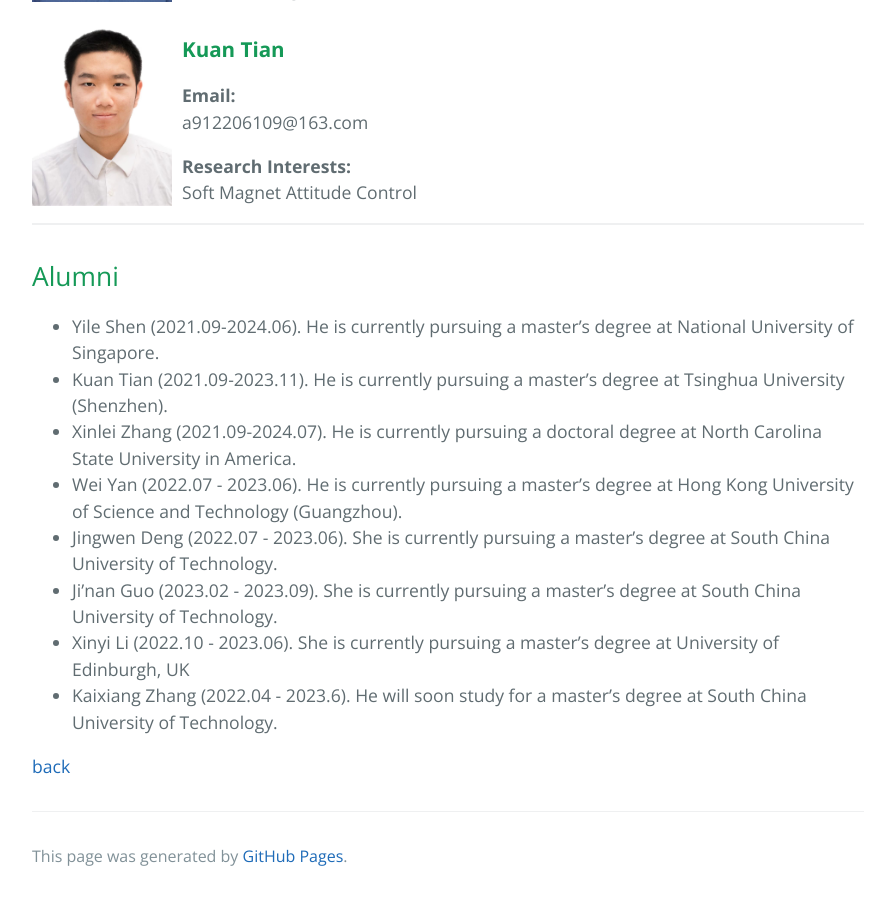
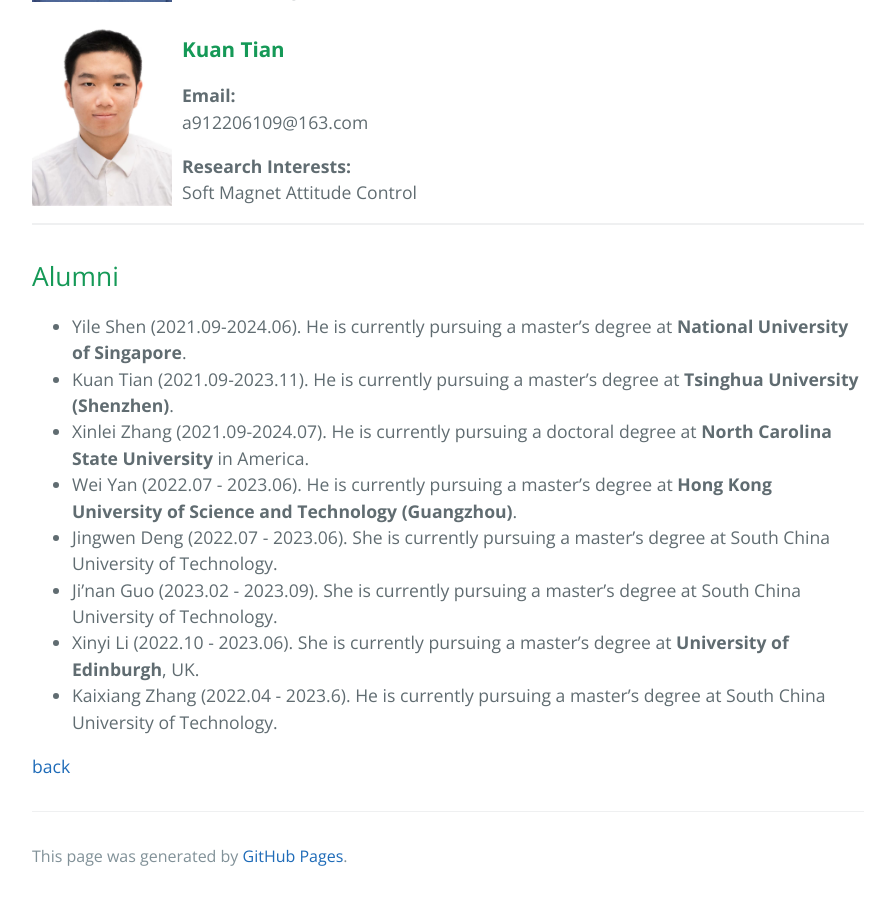
Before and after one commit to MagRoboticsLab/MagRoboticsLab.github.io, a Jekyll site: the page built from member.md, in a window 1280 px wide and 900 px high, scrolled down 4402 px. Shown: the whole window, without its empty margins (192-1081 px from the left). Built offline with Jekyll 4.4.1, drawn with Linux system fonts in a browser that asks for light colours; the repository's description, which GitHub fills in, is left out.

Commit message:
Update member.md

```diff
--- a/member.md
+++ b/member.md
@@ -169,14 +169,14 @@ Soft Magnet Attitude Control
 ---
 
 ## Alumni
-* Yile Shen (2021.09-2024.06). He is currently pursuing a master's degree at National University of Singapore.
-* Kuan Tian (2021.09-2023.11). He is currently pursuing a master's degree at Tsinghua University (Shenzhen).
-* Xinlei Zhang (2021.09-2024.07). He is currently pursuing a doctoral degree at North Carolina State University in America.
-* Wei Yan (2022.07 - 2023.06). He is currently pursuing a master's degree at Hong Kong University of Science and Technology (Guangzhou).
+* Yile Shen (2021.09-2024.06). He is currently pursuing a master's degree at **National University of Singapore**.
+* Kuan Tian (2021.09-2023.11). He is currently pursuing a master's degree at **Tsinghua University (Shenzhen)**.
+* Xinlei Zhang (2021.09-2024.07). He is currently pursuing a doctoral degree at **North Carolina State University** in America.
+* Wei Yan (2022.07 - 2023.06). He is currently pursuing a master's degree at **Hong Kong University of Science and Technology (Guangzhou)**.
 * Jingwen Deng (2022.07 - 2023.06). She is currently pursuing a master's degree at South China University of Technology.
 * Ji'nan Guo (2023.02 - 2023.09). She is currently pursuing a master's degree at South China University of Technology.
-* Xinyi Li (2022.10 - 2023.06). She is currently pursuing a master's degree at University of Edinburgh, UK
-* Kaixiang Zhang (2022.04 - 2023.6). He will soon study for a master's degree at South China University of Technology.
+* Xinyi Li (2022.10 - 2023.06). She is currently pursuing a master's degree at **University of Edinburgh**, UK.
+* Kaixiang Zhang (2022.04 - 2023.6). He is currently pursuing a master's degree at South China University of Technology.
 
 
 
```
